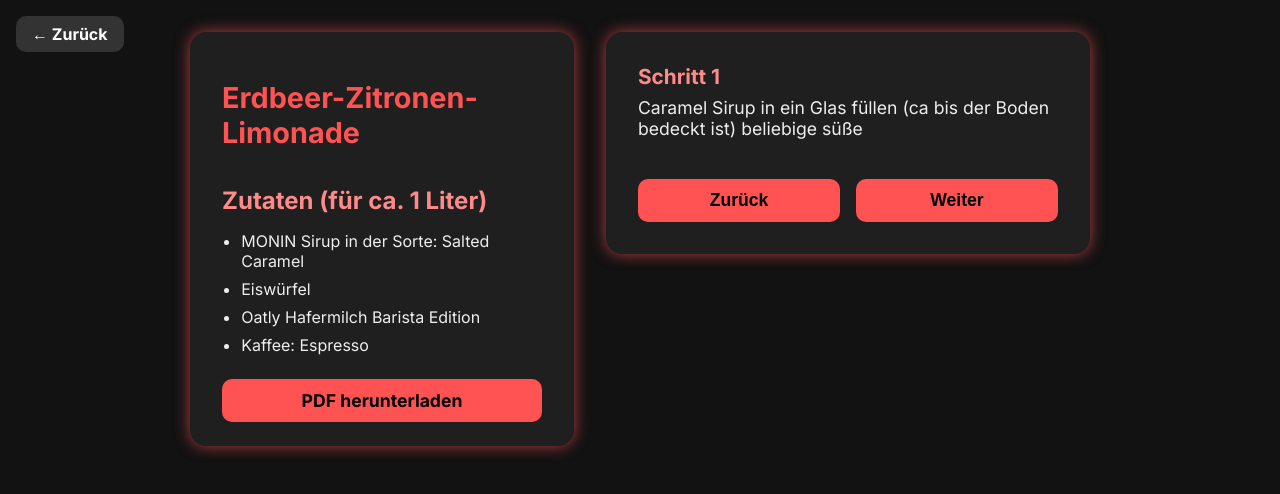
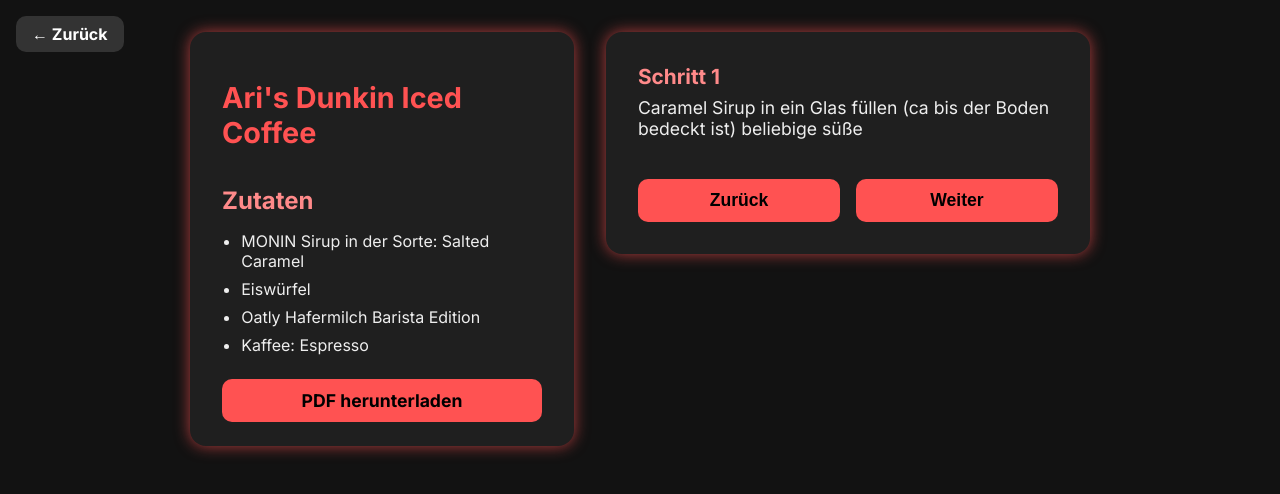
Before and after one commit to coolmusiccode/coolcooking, a plain HTML site: page arisdunkinicedcoffee.html in a window 1280 px wide. Drawn offline with Linux system fonts and the light colour scheme.

Commit message:
Update arisdunkinicedcoffee.html

```diff
--- a/arisdunkinicedcoffee.html
+++ b/arisdunkinicedcoffee.html
@@ -168,8 +168,8 @@
   <a href="index.html" class="back-button">← Zurück</a>
 
   <section class="card" aria-label="Zutatenliste">
-    <h1>Erdbeer-Zitronen-Limonade</h1>
-    <h2>Zutaten (für ca. 1 Liter)</h2>
+    <h1>Ari's Dunkin Iced Coffee</h1>
+    <h2>Zutaten</h2>
     <ul id="ingredientsList"></ul>
     <!-- PDF Download Button -->
     <a href="/pdfs/ArisDunkinIcedCoffee.pdf" class="download-btn" download="Ari's Dunkin Iced Coffee.pdf" aria-label="Ari's Dunkin Iced Coffee - PDF herunterladen">
```
